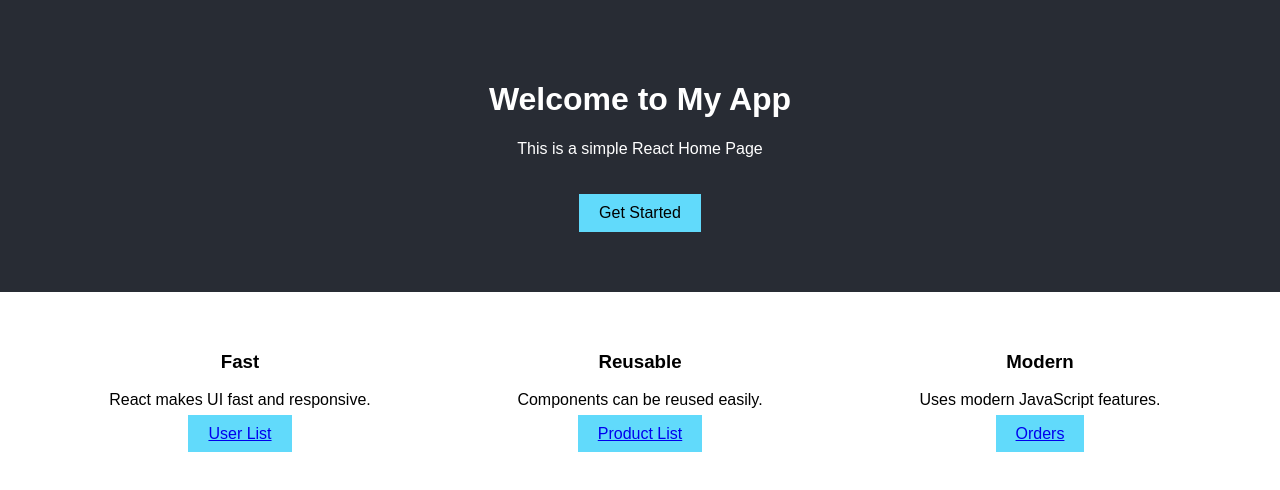
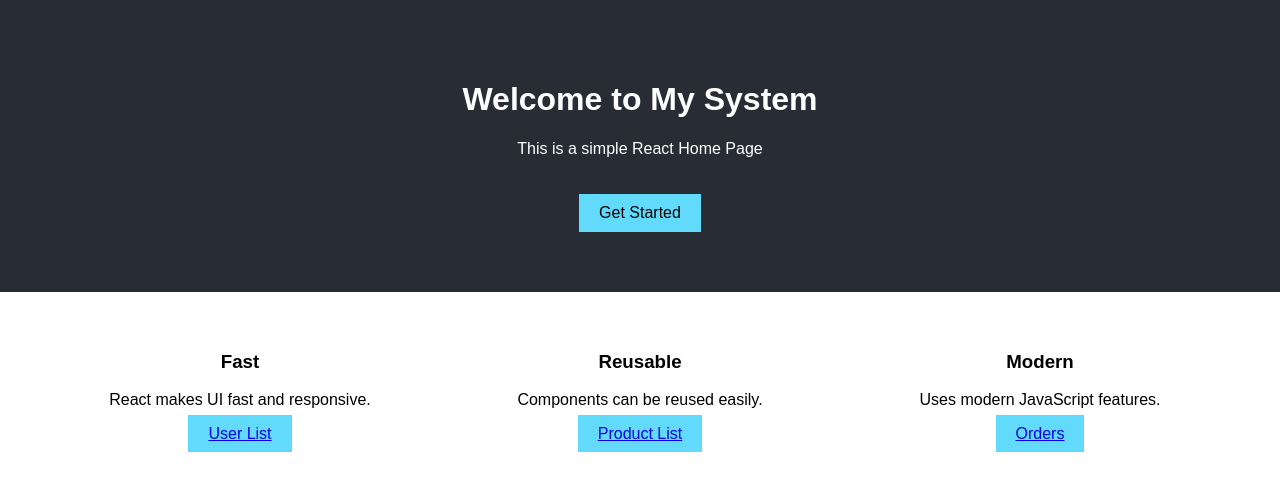
Before and after one commit to gsparvej/my-project, a React (Create React App) app: page / in a window 1280 px wide. Shown: the top 490 px of the page. Built offline with nearby package versions, Linux system fonts and the light colour scheme.

Commit message:
feat: update HomePage header text to reflect system branding

```diff
--- a/src/components/home/homePage.jsx
+++ b/src/components/home/homePage.jsx
@@ -6,7 +6,7 @@
     return (
         <div className="home">
             <header className="home-header">
-                <h1>Welcome to My App</h1>
+                <h1>Welcome to My System</h1>
                 <p>This is a simple React Home Page</p>
                 <button className="home-btn">Get Started</button>
             </header>
```
